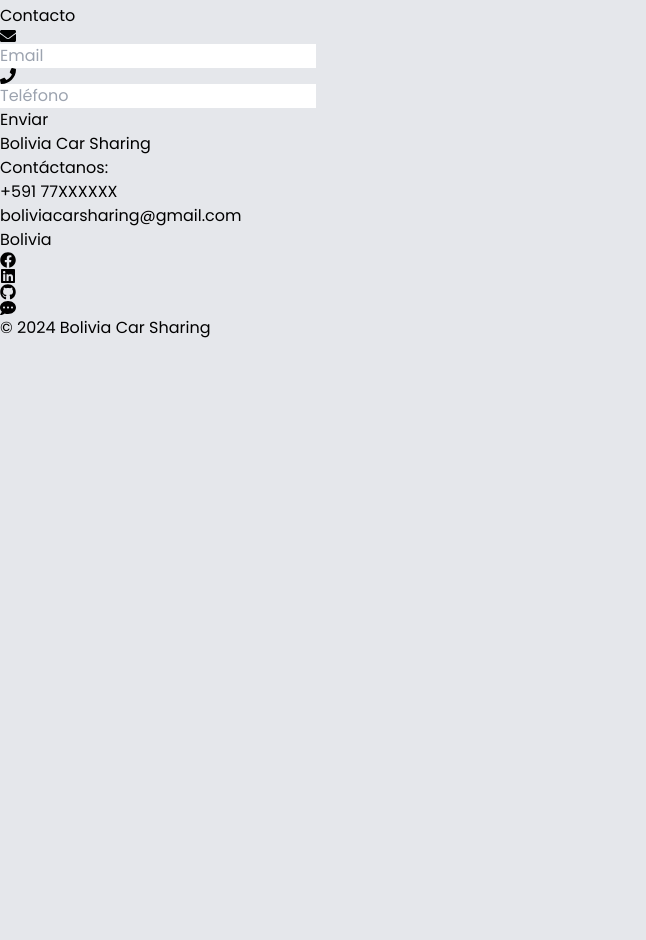
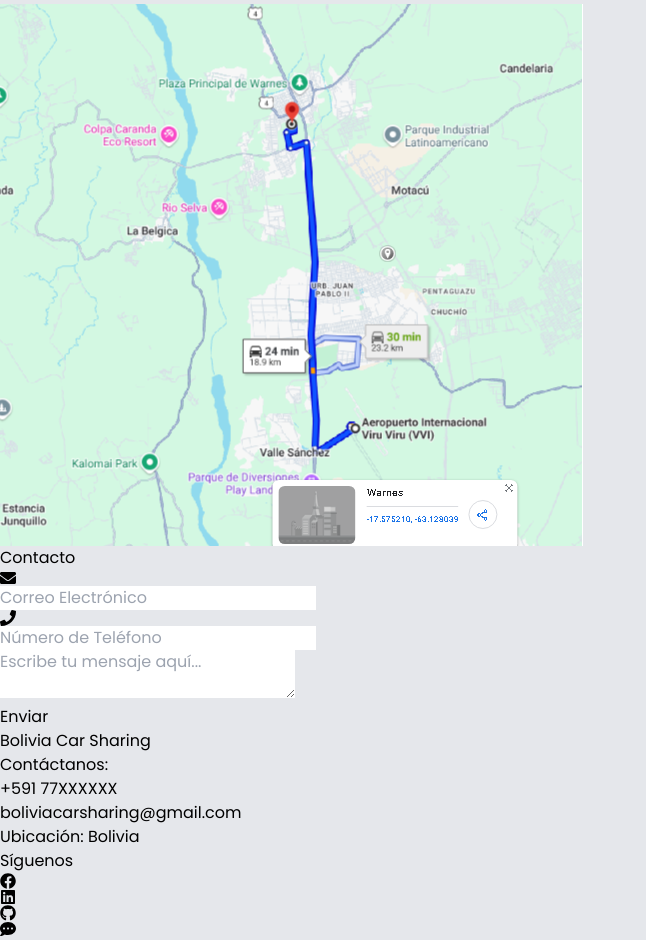
Before and after one commit to rodrigogd12/carsharing, a React (Vite) app: page / in a window 1280 px wide. Shown: the part 5820-6760 px from the top of the page, without its empty margins (0-646 px from the left). Before the commit the page ends 6160 px from the top, so only its background shows below. Built offline with nearby package versions, Linux system fonts and the light colour scheme.

Commit message:
se agrego mapa a about

```diff
--- a/src/components/About/About.jsx
+++ b/src/components/About/About.jsx
@@ -1,15 +1,17 @@
-
+import viru from '../../assets/viru viru.png'
 
 const About = () => {
   return (
-      <section className='flex justify-center items-center  bg-gray-200 m-8 '>
-
-      <div className="bg-white p-8 rounded-lg shadow-lg max-w-6xl">
+    <section className="flex justify-center items-center bg-gray-200 px-8 py-16">
+      <div className="bg-white p-8 rounded-lg shadow-lg max-w-6xl w-full flex flex-col md:flex-row space-y-6 md:space-y-0 md:space-x-8">
+        {/* Texto de información */}
+        <div className="flex-1">
           <h2 className="text-2xl font-bold text-center mb-4">About</h2>
-      <p className="text-gray-700 mb-4">
+          <p className="text-gray-700 mb-6">
             Bolivia Car Sharing seeks to promote new modes of transportation for users from their homes to the airport and vice versa, with compensation through the use of sharing electric vehicles. In order to achieve immediate and sustainable changes in the daily lives of users and the region itself.
           </p>
-      <div className="space-y-2">
+          {/* Sección de información */}
+          <div className="space-y-3">
             <div className="flex items-center">
               <span className="font-semibold text-gray-700 w-24">Phone:</span>
               <a href="tel:+59173265665" className="text-blue-500 hover:underline">
@@ -34,6 +36,16 @@
             </div>
           </div>
         </div>
+
+        {/* Mapa */}
+        <div className="flex-1">
+          <img
+            src={viru} // Reemplaza este URL con la URL del mapa
+            alt="Mapa de ubicación"
+            className="w-full h-full rounded-lg object-cover"
+          />
+        </div>
+      </div>
     </section>
   );
 };
--- a/src/components/Contacto/Contacto.jsx
+++ b/src/components/Contacto/Contacto.jsx
@@ -1,35 +1,47 @@
-import { FaEnvelope, FaPhone} from 'react-icons/fa';
+import { FaEnvelope, FaPhone } from 'react-icons/fa';
 
 const Contacto = () => {
+  return (
+    <section className="flex flex-col items-center bg-gray-100 py-12 px-6">
+      {/* Formulario de Contacto */}
+      <div className="bg-white p-8 rounded-lg shadow-lg w-full max-w-lg mb-10">
+        <h2 className="text-center text-2xl font-bold mb-6 text-gray-800">Contacto</h2>
 
-  return (
-    <section className="flex flex-col items-center bg-gray-100 p-8 mt-31">
-      {/* Formulario de Contacto */}
-      <div className="bg-white p-6 rounded-lg shadow-md w-full max-w-md mb-10">
-        <h2 className="text-center text-xl font-bold mb-4">Contacto</h2>
-        <form className="space-y-4">
-          <div className="flex items-center bg-gray-200 rounded-lg px-4 py-2">
-            <FaEnvelope className="text-gray-500 mr-2" />
+        <form className="space-y-5">
+          {/* Campo de Email */}
+          <div className="flex items-center bg-gray-100 rounded-lg px-4 py-3">
+            <FaEnvelope className="text-gray-500 mr-3" />
             <input
               type="email"
-              placeholder="Email"
+              placeholder="Correo Electrónico"
               className="bg-transparent flex-1 focus:outline-none text-gray-700 placeholder-gray-500"
             />
           </div>
-          <div className="flex items-center bg-gray-200 rounded-lg px-4 py-2">
-            <FaPhone className="text-gray-500 mr-2" />
+
+          {/* Campo de Teléfono */}
+          <div className="flex items-center bg-gray-100 rounded-lg px-4 py-3">
+            <FaPhone className="text-gray-500 mr-3" />
             <input
               type="tel"
-              placeholder="Teléfono"
+              placeholder="Número de Teléfono"
               className="bg-transparent flex-1 focus:outline-none text-gray-700 placeholder-gray-500"
             />
           </div>
-          <button className="w-full bg-white border border-green-600 text-green-600 rounded-lg py-2 font-semibold hover:bg-green-600 hover:text-white transition">
+
+          {/* Campo de Comentario */}
+          <div className="bg-gray-100 rounded-lg px-4 py-3">
+            <textarea
+              placeholder="Escribe tu mensaje aquí..."
+              className="bg-transparent w-full h-32 resize-none focus:outline-none text-gray-700 placeholder-gray-500"
+            />
+          </div>
+
+          {/* Botón Enviar */}
+          <button className="w-full bg-green-600 text-white rounded-lg py-3 font-semibold hover:bg-green-700 transition">
             Enviar
           </button>
         </form>
       </div>
-
     </section>
   );
 };
--- a/src/components/Footer/Footer.jsx
+++ b/src/components/Footer/Footer.jsx
@@ -1,26 +1,27 @@
-import {  FaFacebook, FaLinkedin, FaGithub, FaCommentDots } from 'react-icons/fa';
+import { FaFacebook, FaLinkedin, FaGithub, FaCommentDots } from 'react-icons/fa';
 
 const Footer = () => {
   const copyright = String.fromCodePoint(0x00A9);
   const year = '2024';
   const companyName = 'Bolivia Car Sharing';
+
   return (
-    <section className="flex flex-col items-center bg-gray-100 p-0 m-0">
-
-      {/* Pie de página */}
-      <footer className="bg-gray-800 text-white w-full py-8">
-        <div className="max-w-4xl mx-auto flex flex-col md:flex-row justify-between items-start px-4">
+    <section className="bg-gray-100">
+      <footer className="bg-gray-800 text-white w-full py-8 border-t border-gray-700">
+        <div className="max-w-6xl mx-auto px-4">
+          <div className="flex flex-col md:flex-row justify-between items-start md:items-center md:space-x-8">
             {/* Información de Contacto */}
-          <div className="mb-6 md:mb-0">
-            <h3 className="text-lg font-semibold">Bolivia Car Sharing</h3>
-            <p className="mt-2">Contáctanos:</p>
-            <p className="mt-1">+591 77XXXXXX</p>
-            <p>boliviacarsharing@gmail.com</p>
-            <p className="mt-2">Bolivia</p>
+            <div className="mb-6 md:mb-0 md:w-1/3">
+              <h3 className="text-lg font-semibold mb-2">Bolivia Car Sharing</h3>
+              <p className="text-sm">Contáctanos:</p>
+              <p className="text-sm mt-1">+591 77XXXXXX</p>
+              <p className="text-sm">boliviacarsharing@gmail.com</p>
+              <p className="text-sm mt-2">Ubicación: Bolivia</p>
             </div>
 
-
             {/* Redes Sociales */}
+            <div className="mb-6 md:mb-0 md:w-1/3 flex flex-col items-center md:items-start">
+              <h3 className="text-lg font-semibold mb-2">Síguenos</h3>
               <div className="flex space-x-4">
                 <a href="#" className="text-white text-2xl hover:text-blue-500">
                   <FaFacebook />
@@ -36,10 +37,19 @@
                 </a>
               </div>
             </div>
+
+            {/* Información Legal */}
+            <div className="md:w-1/3 text-center md:text-right">
+              <h3 className="text-lg font-semibold mb-2">Legal</h3>
+              <p className="text-sm">Términos y Condiciones</p>
+              <p className="text-sm">Política de Privacidad</p>
+            </div>
+          </div>
+
+          {/* Derechos Reservados */}
           <div className="text-center text-sm text-gray-500 mt-6">
-          <span>
-            {`${copyright} ${year} ${companyName}`}
-          </span>
+            <span>{`${copyright} ${year} ${companyName}. Todos los derechos reservados.`}</span>
+          </div>
         </div>
       </footer>
     </section>
```
Also changed, not shown: src/assets/viru viru.png (added). Lines whose indentation alone changed are shown as unchanged.
